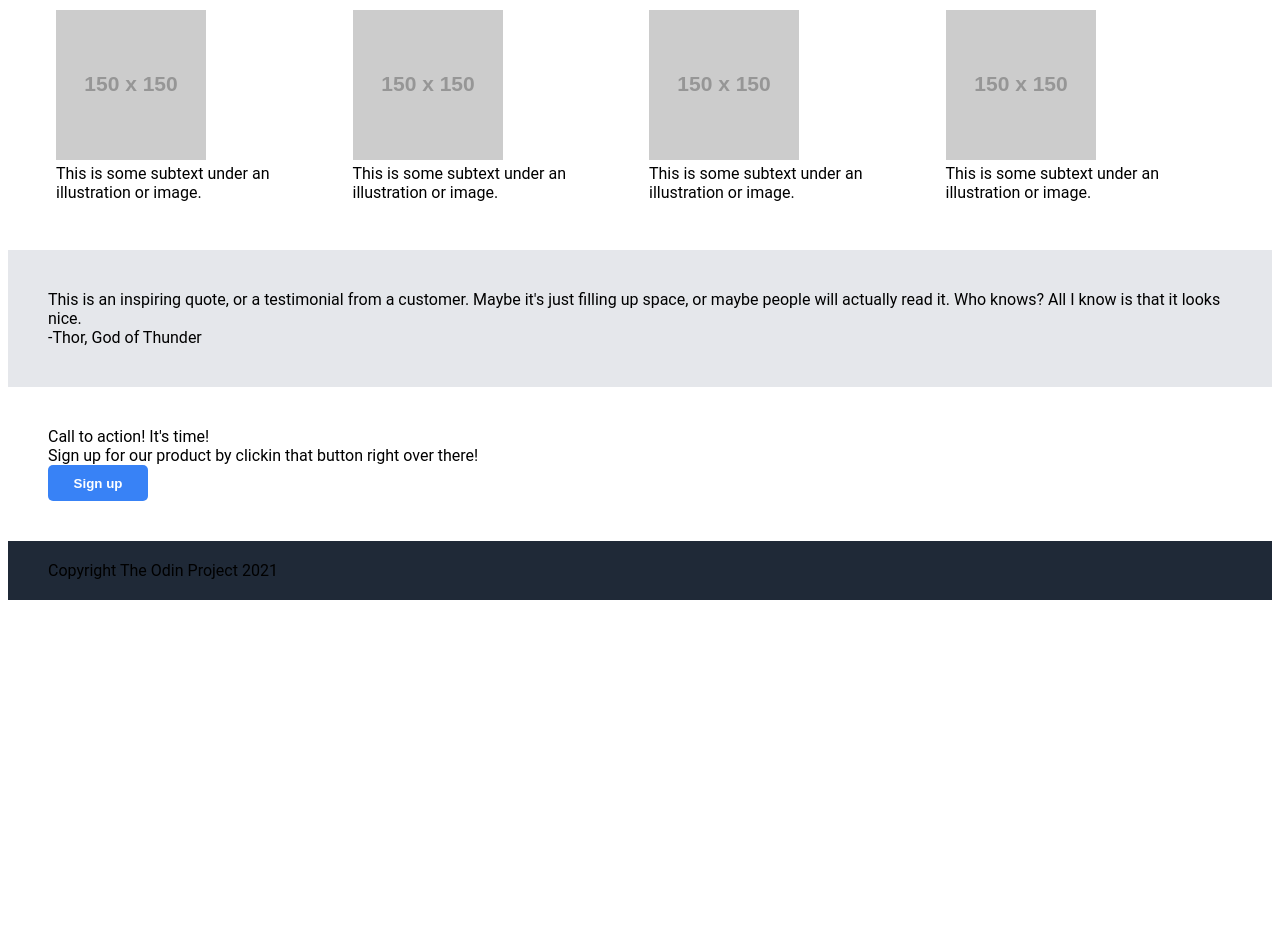
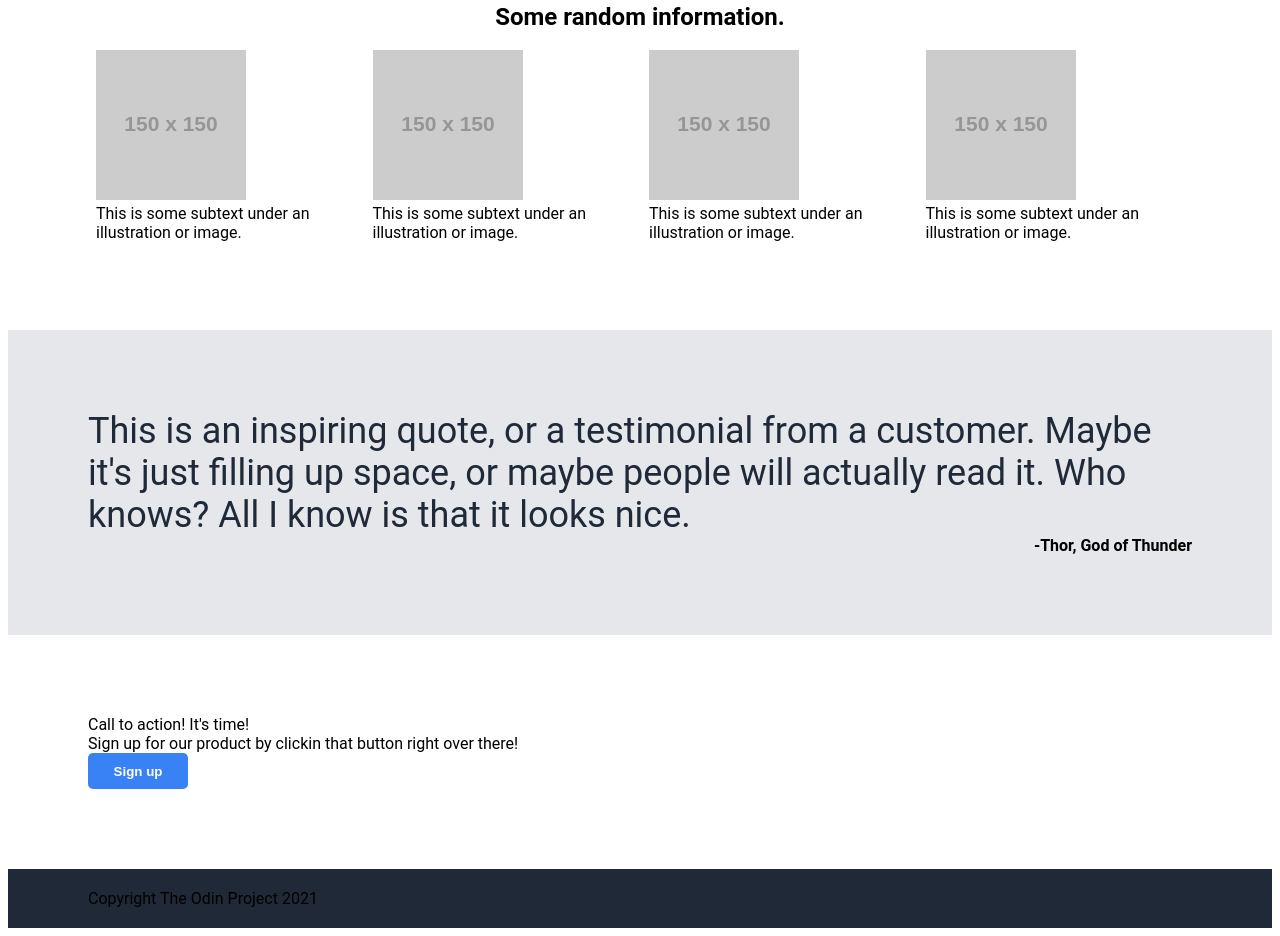
Before and after one commit to cliddell3/Odin-Landing-Page, a plain HTML site: page index.html in a window 1280 px wide. Shown: the part 716-1652 px from the top of the page. Before the commit the page ends 1324 px from the top, so only its background shows below. Drawn offline with Linux system fonts and the light colour scheme; placeholder pictures from the web are drawn by us.

Commit message:
Finished Section 3

```diff
--- a/styles.css
+++ b/styles.css
@@ -1,10 +1,10 @@
 body {
-    font-family: 'Roboto', 'Times New Roman'
+    font-family: 'Roboto', 'Times New Roman';
 }
 
 .Section1, .Footer {
     background-color: #1F2937;
-    padding: 20px 40px;
+    padding: 20px 80px;
 }
 
 .Logo {
@@ -41,12 +41,12 @@ button {
 
 .Section2, .Section4 {
     background-color: white;
-    padding: 40px;
+    padding: 80px;
 }
 
 .Section3 {
     background-color: #E5E7EB;
-    padding: 40px;
+    padding: 80px;
 }
 /*Above is setting colors and fonts, below is structuring the heading*/
 
@@ -88,3 +88,14 @@ h2 {
 }
 
 /* Completing Section 3 Quotes*/
+.Quote {
+    font-size: 36px;
+    font-style: light italic ;
+    color: #1F2937;
+}
+.Attribution {
+    text-align: right;
+    font-weight: bold;
+}
+
+/* Completing Section 4 Call to Action*/
```
